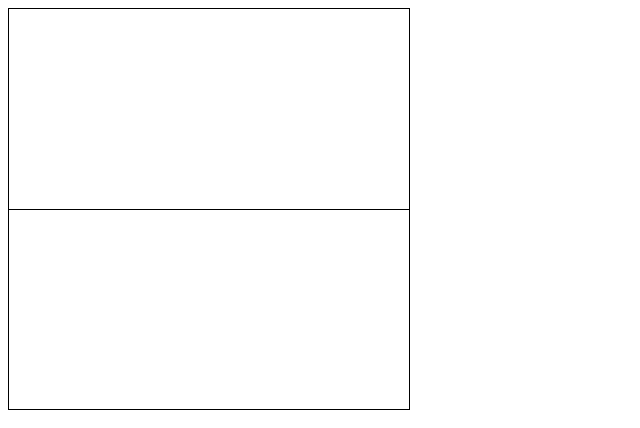
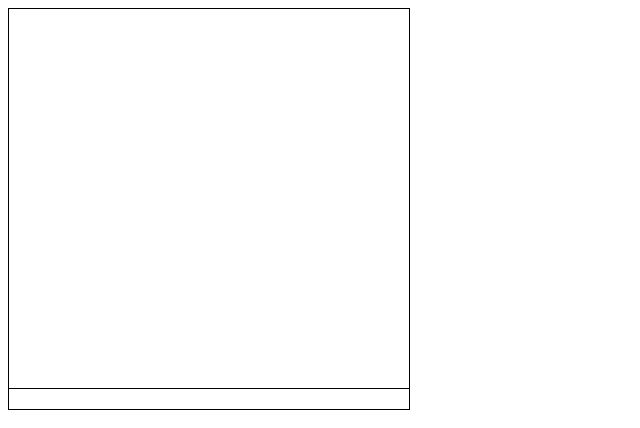
Before and after one commit to Tiyoriyo/weather_app, a website built with webpack: page src/index.html in a window 1280 px wide. Shown: the whole page, without its empty margins (0-640 px from the left). Built offline with nearby package versions, Linux system fonts and the light colour scheme.

Commit message:
Add mock up window layout

```diff
--- a/src/style.css
+++ b/src/style.css
@@ -7,10 +7,10 @@
 }
 
 .main {
-    flex: auto;
+    flex: 1 1 95%;
 }
 
 .sub {
     border-top: 1px solid black;
-    flex: auto;
+    flex: 1 1 5%;
 }
```
